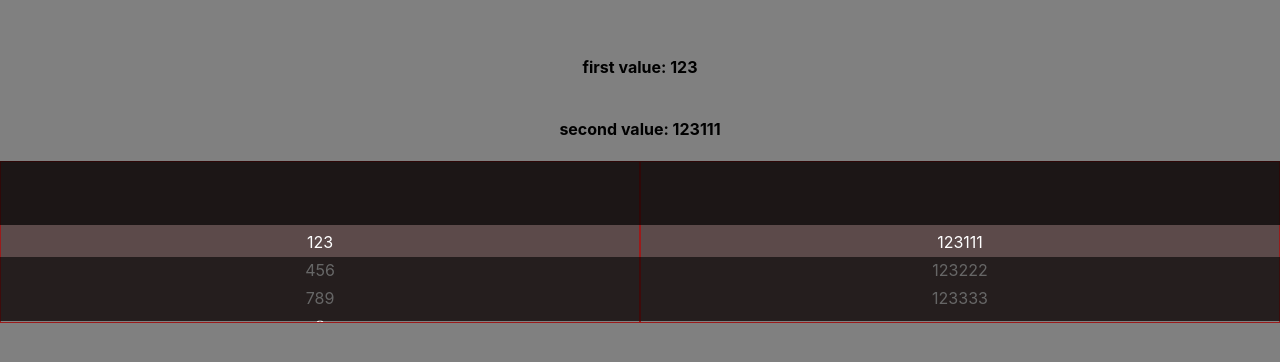
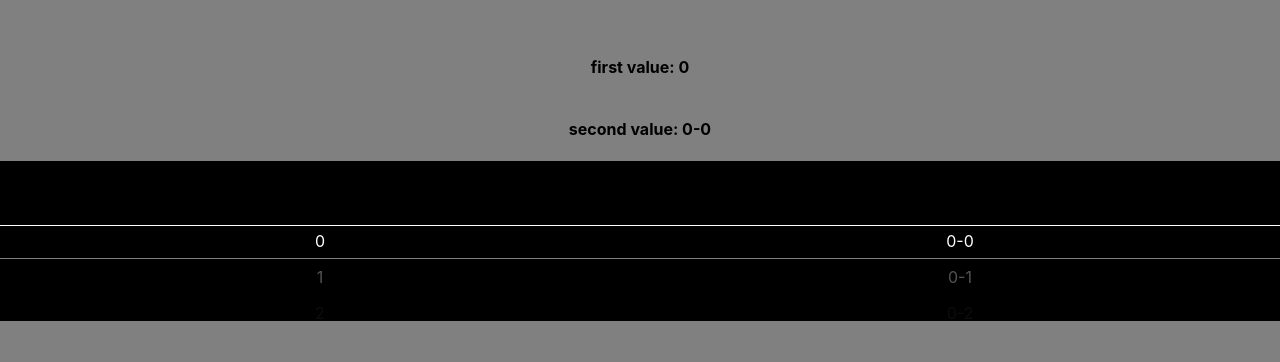
Before and after one commit to YellowD54321/ios-scrollable-picker, a React (Create React App) app: page / in a window 1280 px wide. Shown: the part 222-584 px from the top of the page. Built offline with nearby package versions, Linux system fonts and the light colour scheme.

Commit message:
add: option opacity and grbbing on PC
transform will cause some render issues so is not able to do rotate effect.

```diff
--- a/src/App.css
+++ b/src/App.css
@@ -17,7 +17,8 @@
   position: relative;
   width: 100%;
   height: var(--picker-height);
-  background-color: rgb(92, 74, 74);
+  /* background-color: rgb(92, 74, 74); */
+  background-color: black;
   color: rgb(255, 255, 255);
   overflow: none;
 }
@@ -39,7 +40,19 @@
   margin: 0;
   overflow-y: auto;
   scroll-snap-type: y mandatory;
-  border: 1px solid red;
+  cursor: grab;
+  /* hide scroll bar for firefox */
+  scrollbar-width: none;
+}
+
+/* hide scroll bar for other browser */
+.picker ul::-webkit-scrollbar {
+  display: none;
+}
+
+
+.picker ul:active {
+  cursor: grabbing;
 }
 
 .picker ul::before,
@@ -52,28 +65,27 @@
 
 .picker li {
   scroll-snap-align: center;
-  margin: .5rem 0;
+  margin: 1rem 0;
+  font-size: 1rem;
 }
 
-
-.upper-region {
-  backdrop-filter: brightness(30%);
+.upper-region,
+.lower-region {
+  backdrop-filter: brightness(50%);
   position: absolute;
-  top: 0;
-  left: 0;
   width: 100%;
   height: calc((var(--picker-height) - var(--selected-region-height)) / 2);
   pointer-events: none;
 }
 
+.upper-region {
+  top: 0;
+  left: 0;
+}
+
 .lower-region {
-  backdrop-filter: brightness(40%);
-  position: absolute;
   top: calc(50% + var(--selected-region-height) / 2);
   left: 0;
-  width: 100%;
-  height: calc((var(--picker-height) - var(--selected-region-height)) / 2);
-  pointer-events: none;
 }
 
 .selected-region {
@@ -84,4 +96,6 @@
   width: 100%;
   height: var(--selected-region-height);
   pointer-events: none;
+  border-top: 1px white solid;
+  border-bottom: 1px white solid;
 }
--- a/src/App.js
+++ b/src/App.js
@@ -3,12 +3,16 @@ import Picker from "./components/picker/Picker";
 import PickerSelect from "./components/pickerSelect/PickerSelect";
 import { useState } from "react";
 
-const testList = ["123", "456", "789", "0"];
-const testListSecond = {
-  123: ["123111", "123222", "123333"],
-  456: ["456444", "456555", "456666"],
-  789: ["789777", "789888", "789999"],
-};
+const testList = new Array(100).fill("").map((_, index) => `${index}`);
+const testListSecond = {};
+for (const testItem of testList) {
+  testListSecond[testItem] = new Array(100)
+    .fill("")
+    .map((_, index) => `${testItem}-${index}`);
+}
+
+console.log("testList", testList);
+console.log("testListSecond", testListSecond);
 
 function App() {
   const [firstValue, setFirstValue] = useState(testList[0]);
@@ -17,12 +21,10 @@ function App() {
   );
 
   const handleChangeFirstSelect = (value) => {
-    console.log("first value", value);
     setFirstValue(value);
   };
 
   const handleChangeSecondSelect = (value) => {
-    console.log("second value", value);
     setSecondValue(value);
   };
 
--- a/src/components/pickerSelect/PickerSelect.js
+++ b/src/components/pickerSelect/PickerSelect.js
@@ -3,11 +3,32 @@ import { pickerContext } from "../picker/Picker";
 
 const PICKER_HEIGHT = 10 * 16;
 const SELECT_REGION_HEIGHT = 2 * 16;
+const OPTION_MARGIN_TOP = 1 * 16;
 
 const PickerSelect = ({ value, onChange, name, datas }) => {
   const { picker } = useContext(pickerContext);
   const selectRef = useRef();
   const optionRefs = useRef([]);
+  const grab = useRef({
+    isGrabbing: false,
+    startY: 0,
+    scrollTop: 0,
+  });
+
+  useEffect(() => {
+    const selectElement = selectRef.current;
+    selectElement.addEventListener("scroll", handleScroll);
+    selectElement.addEventListener("mousedown", handleMouseDown);
+    window.addEventListener("mousemove", handleMouseMove);
+    window.addEventListener("mouseup", handleMouseUp);
+
+    return () => {
+      selectElement.removeEventListener("scroll", handleScroll);
+      selectElement.removeEventListener("mousedown", handleMouseDown);
+      window.removeEventListener("mousemove", handleMouseMove);
+      window.removeEventListener("mouseup", handleMouseUp);
+    };
+  }, []);
 
   useEffect(() => {
     if (!picker) {
@@ -34,6 +55,7 @@ const PickerSelect = ({ value, onChange, name, datas }) => {
     }
     optionRefs.current = targets;
     scrollToTop();
+    handleScroll();
   }, [picker, datas]);
 
   const observerCallback = (entries) => {
@@ -52,11 +74,89 @@ const PickerSelect = ({ value, onChange, name, datas }) => {
     }
   };
 
-  const scrollToTop = () => {
+  const handleMouseDown = (e) => {
+    e.preventDefault();
+    const selectElement = selectRef.current;
+    // conflix with scroll-snap-type effect. remove it when grabbing.
+    selectElement.style.scrollSnapType = "none";
+    grab.current.isGrabbing = true;
+    grab.current.startY = e.pageY;
+    grab.current.scrollTop = selectElement.scrollTop;
+  };
+
+  const handleMouseMove = (e) => {
+    const selectElement = selectRef.current;
+    e.preventDefault();
+    if (!grab.current.isGrabbing) {
+      return;
+    }
+
+    const dy = e.pageY - grab.current.startY;
+    const startScrollTop = grab.current.scrollTop;
+    selectElement.scrollTop = startScrollTop - dy;
+  };
+
+  const handleMouseUp = (e) => {
+    e.preventDefault();
+    const selectElement = selectRef.current;
+    selectElement.style.scrollSnapType = "y mandatory";
+    grab.current.isGrabbing = false;
+    grab.current.startY = 0;
+  };
+
+  const handleScroll = () => {
+    const selectElement = selectRef.current;
+    const options = optionRefs.current;
+    const selectHeight = selectElement.offsetHeight;
+    const scrollTop = selectElement.scrollTop;
+
+    for (const option of options) {
+      const optionHeight = option.offsetHeight;
+      const selectRetionTopY = scrollTop;
+      const selectRegionBottomY = scrollTop + SELECT_REGION_HEIGHT;
+      const optionOffsetTop = option.offsetTop;
+      const INACCURACY_PIXEL = SELECT_REGION_HEIGHT / 2;
+      const optionTop =
+        optionOffsetTop -
+        optionHeight -
+        OPTION_MARGIN_TOP * 3 +
+        INACCURACY_PIXEL;
+
+      if (optionTop < selectRetionTopY) {
+        const topRegionHeight = (selectHeight - SELECT_REGION_HEIGHT) / 2;
+        const ratio = (selectRetionTopY - optionTop) / topRegionHeight;
+        option.style.opacity = 1 - ratio;
+      } else if (optionTop > selectRegionBottomY) {
+        const bottomRegionHeight = (selectHeight - SELECT_REGION_HEIGHT) / 2;
+        const ratio = (optionTop - selectRegionBottomY) / bottomRegionHeight;
+        option.style.opacity = 1 - ratio;
+      } else {
+        option.style.opacity = 1;
+      }
+    }
+  };
+
+  const scrollTo = (y, isSmooth) => {
     if (!selectRef.current) {
       return;
     }
-    selectRef.current.scrollTo(0, 0);
+    const options = {
+      top: y,
+    };
+    if (isSmooth) {
+      options.behavior = "smooth";
+    }
+    selectRef.current.scrollTo(options);
+  };
+
+  const scrollToTop = () => {
+    scrollTo(0);
+  };
+
+  const handleClickOption = (e) => {
+    const offsetTop = e.target.offsetTop;
+    const y = offsetTop - SELECT_REGION_HEIGHT * 2;
+    scrollTo(y, true);
   };
 
   const options = !datas ? [""] : !Array.isArray(datas) ? [datas] : datas;
@@ -69,8 +169,8 @@ const PickerSelect = ({ value, onChange, name, datas }) => {
         return (
           <li
             key={key}
-            value={value}
             className={`picker-option picker-option--${name}`}
+            onClick={handleClickOption}
           >
             {value}
           </li>
```
